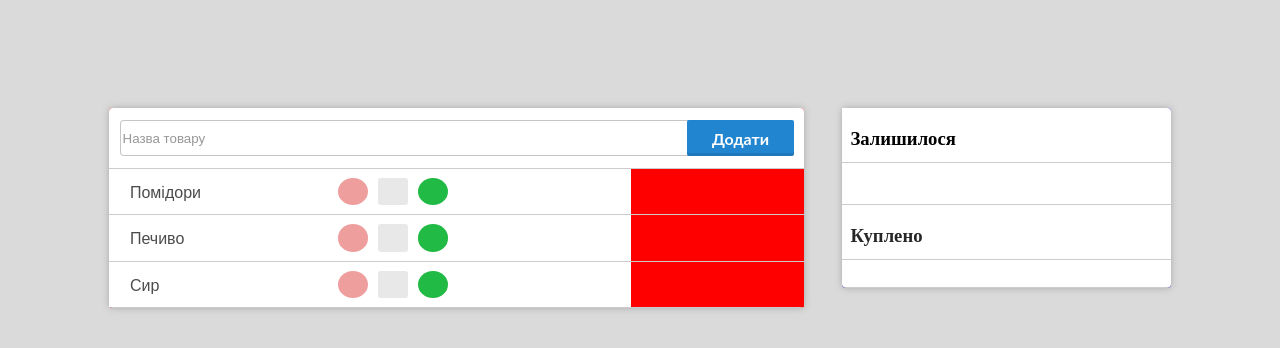
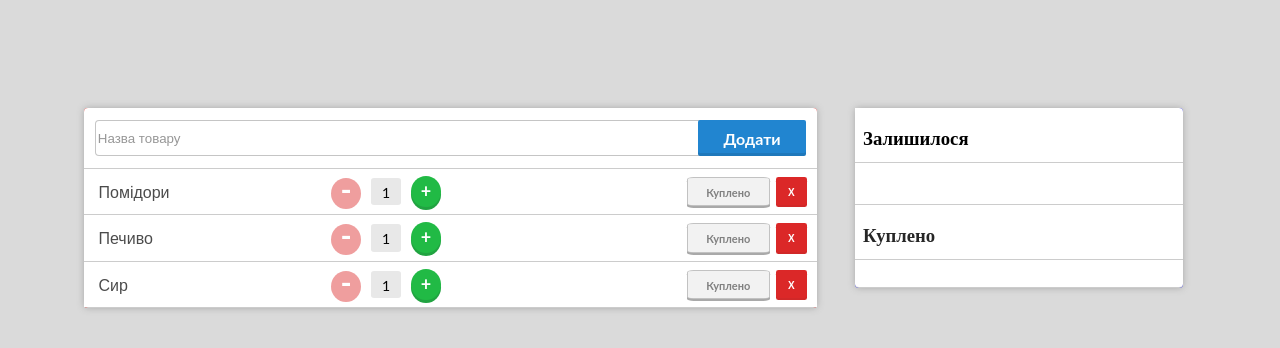
Before and after one commit to seagullua/JS-BuyList, a plain HTML site: page index.html in a window 1280 px wide. Drawn offline with Linux system fonts and the light colour scheme.

Commit message:
comit3
Доробив кнопки злівого боку.

```diff
--- a/index.html
+++ b/index.html
@@ -25,22 +25,32 @@
             <div class="counts">
                 <div class="minus">
                     <div class="oval">
-
+                        <div class="text">-</div>
                     </div>
                 </div>
                 <div class="number">
                     <div class="num">
-
+                        <div class="text">1</div>
                     </div>
                 </div>
                 <div class="plus">
                     <div class="oval">
-
+                        <div class="text">+</div>
                     </div>
                 </div>
             </div>
             <div class="boughtorno">
+                <div class="fortwobut">
+                    <div class="butbought">
+                        <div class="text">Куплено</div>
+                    </div>
+                    <div class="butdelete">
+                        <div class="text">X</div>
+                    </div>
+                </div>
+                <div class="boughtno">
 
+                </div>
             </div>
         </div>
         <div class="item">
@@ -50,22 +60,32 @@
             <div class="counts">
                 <div class="minus">
                     <div class="oval">
-
+                        <div class="text">-</div>
                     </div>
                 </div>
                 <div class="number">
                     <div class="num">
-
+                        <div class="text">1</div>
                     </div>
                 </div>
                 <div class="plus">
                     <div class="oval">
-
+                        <div class="text">+</div>
                     </div>
                 </div>
             </div>
             <div class="boughtorno">
+                <div class="fortwobut">
+                    <div class="butbought">
+                        <div class="text">Куплено</div>
+                    </div>
+                    <div class="butdelete">
+                        <div class="text">X</div>
+                    </div>
+                </div>
+                <div class="boughtno">
 
+                </div>
             </div>
         </div>
         <div class="lastitem">
@@ -75,22 +95,32 @@
             <div class="counts">
                 <div class="minus">
                     <div class="oval">
-
+                        <div class="text">-</div>
                     </div>
                 </div>
                 <div class="number">
                     <div class="num">
-
+                        <div class="text">1</div>
                     </div>
                 </div>
                 <div class="plus">
                     <div class="oval">
-
+                        <div class="text">+</div>
                     </div>
                 </div>
             </div>
             <div class="boughtorno">
+                <div class="fortwobut">
+                    <div class="butbought">
+                        <div class="text">Куплено</div>
+                    </div>
+                    <div class="butdelete">
+                        <div class="text">X</div>
+                    </div>
+                </div>
+                <div class="boughtno">
 
+                </div>
             </div>
         </div>
     </div>
--- a/main.css
+++ b/main.css
@@ -8,7 +8,7 @@ body {
 }
 
 .list, .info {
-    width: 55%;
+    width: 58%;
     height: 200px;
     float: left;
     background-color: red;
@@ -18,7 +18,7 @@ body {
 }
 
 .list {
-    margin-left: 8%;
+    margin-left: 6%;
     margin-right: 3%;
 }
 
@@ -130,24 +130,24 @@ h3 {
 
 .name, .counts {
     background-color: #ffffff;
-    width: 30%;
+    width: 20%;
     height: 100%;
     float: left;
     box-sizing: border-box;
 }
 
 .counts {
-    background-color: yellow;
     width: 150px;
     height: 100%;
+    margin-left: 11%;
     display: inline-flex;
 }
 
 .boughtorno {
-    background-color: red;
-    width: 25%;
+    width: 30%;
     height: 100%;
     float: right;
+    display: inline-flex;
 }
 
 .name > .text {
@@ -184,19 +184,18 @@ h3 {
 .oval {
     background-color: rgb(239, 158, 158);
     width: 60%;
-    height: 60%;
+    height: 68%;
     border-radius: 100%;
     float: right;
     margin-top: 9px;
     text-align: center;
-    font-size: 34px;
-    font-weight: bold;
 }
 
 .plus > .oval {
     background-color: rgb(33, 186, 69);
     float: left;
-    box-shadow: 0 3px 0 0 rbg(33, 163, 65) ;
+    box-shadow: 0 3px 0 0 rgb(33, 163, 65) ;
+    margin-top: 7px;
 }
 
 .num {
@@ -204,6 +203,75 @@ h3 {
     width: 60%;
     height: 60%;
     border-radius: 10%;
-    margin: auto;
+    margin-left: auto;
+    margin-right: auto;
     margin-top: 9px;
+    text-align: center;
 }
+
+.oval > .text {
+    font-size: 30px;
+    margin-top: -7px;
+}
+
+.plus > .oval > .text {
+    font-size: 18px;
+    font-weight: bold;
+    margin-top: 4px;
+}
+
+.num > .text {
+    color: #000000;
+    font-weight: normal;
+    font-size: 14px;
+    font-family: Calibri;
+    padding-top: 6px;
+}
+
+.boughtno {
+    overflow: hidden;
+}
+
+.fortwobut {
+    width: 120px;
+    height: 100%;
+    background-color: #ffffff;
+    margin-left: auto;
+    display: inline-flex;
+}
+
+.butbought {
+    background-color: rgb(242, 242, 242);
+    width: 90px;
+    height: 60%;
+    border-radius: 8%;
+    margin-top: 8px;
+    margin-left: -10px;
+    text-align: center;
+    border: 1px solid rgba(0, 0, 0, 0.2);
+    box-shadow: 0 2px 0 0 darkgray;
+}
+
+.butdelete {
+    background-color: rgb(219, 40, 40);
+    width: 35px;
+    height: 62%;
+    border-radius: 8%;
+    margin-top: 8px;
+    margin-left: 6px;
+    margin-right: 10px;
+    text-align: center;
+    box-shadow: 0 2px 0 0 rgb(209, 40, 40);
+}
+
+.butbought > .text {
+    color: grey;
+    font-size: 11px;
+    margin-top: 8px;
+}
+
+.butdelete > .text {
+    margin-top: 10px;
+    font-size: 10px;
+    font-family: Arial;
+}
```
